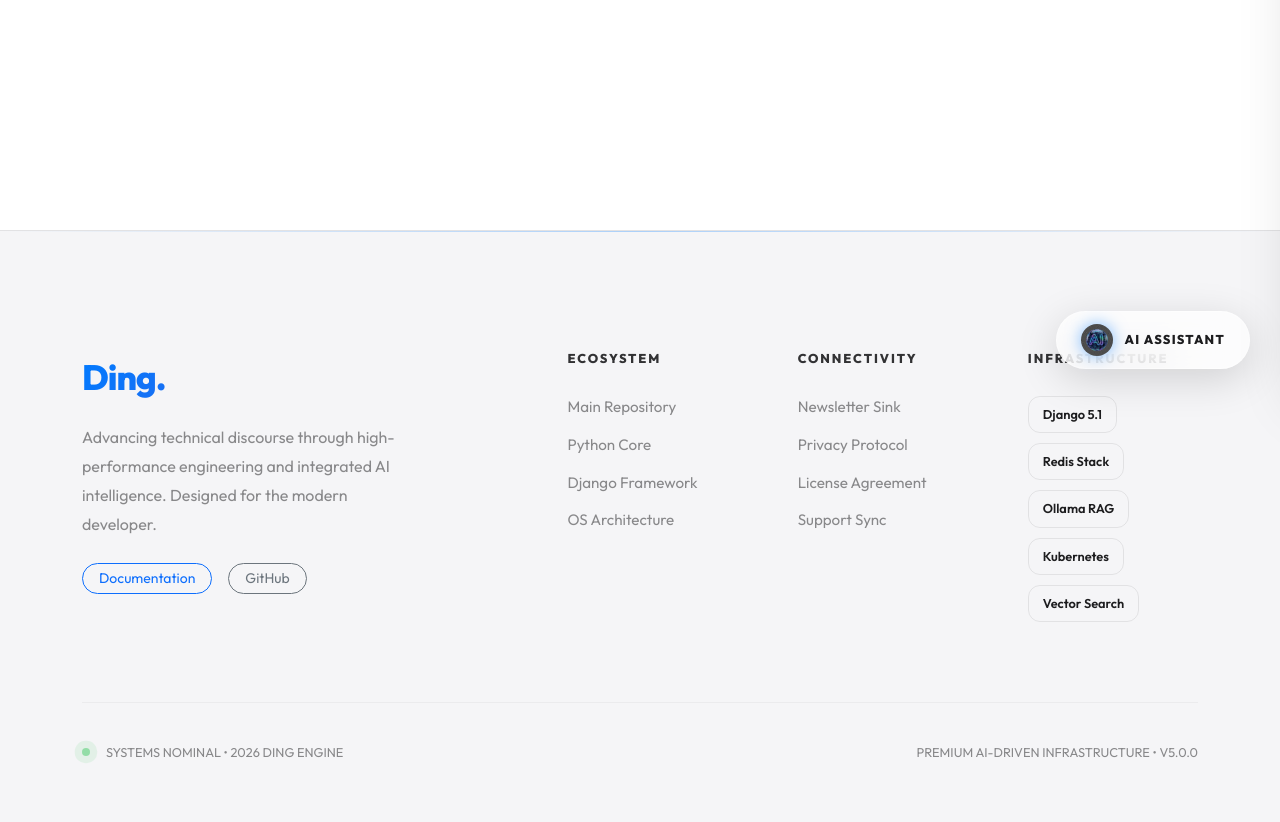
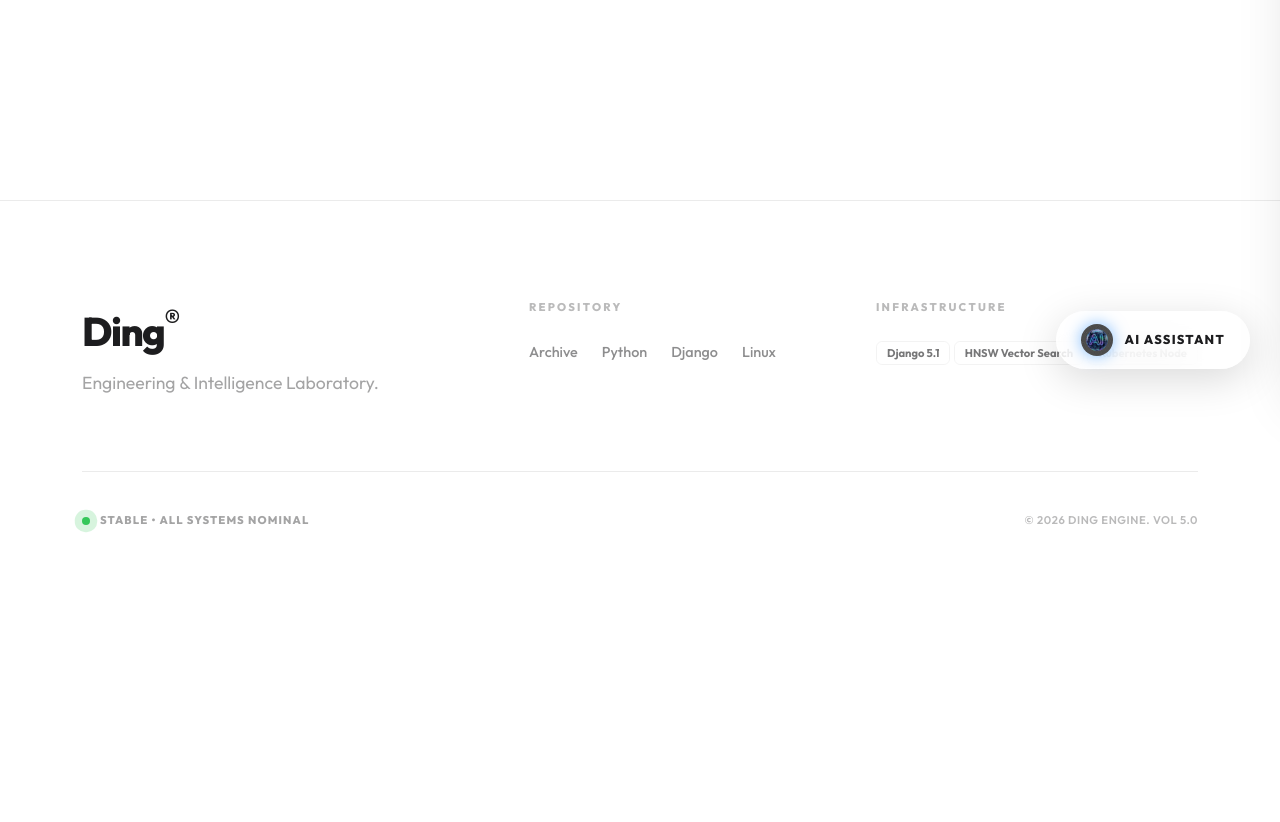
Before and after one commit to Viktorpav/iooding, a Django app: page / in a window 1280 px wide. Shown: the part 401-1223 px from the top of the page. After the commit the page ends 933 px from the top, so only its background shows below. Run offline with Django 3.2, Linux system fonts and the light colour scheme; data that the repository does not hold is empty; some libraries are stand-ins or nearby versions.

Commit message:
Final fix of design of the footer

```diff
--- a/k8s/manifests/deployment.yaml
+++ b/k8s/manifests/deployment.yaml
@@ -29,7 +29,7 @@ spec:
       restartPolicy: OnFailure
       containers:
         - name: migrate
-          image: viktor2003/iooding:v54
+          image: viktor2003/iooding:v56
           command: ["sh", "-c", "/app/docker-entrypoint.sh deploy"]
           env:
             - name: DJANGO_SUPERUSER_USERNAME
@@ -83,7 +83,7 @@ spec:
           command: ["sh", "-c", "until nc -z postgres 5432; do sleep 1; done"]
       containers:
         - name: iooding
-          image: viktor2003/iooding:v54
+          image: viktor2003/iooding:v56
           ports: [{ containerPort: 8000 }]
           env:
             - name: DB_PASSWORD
--- a/static/css/style.css
+++ b/static/css/style.css
@@ -607,112 +607,86 @@ body.ai-active {
 
 /* --- Site Footer --- */
 .site-footer {
-    padding: 120px 0 60px;
-    background: var(--surface);
+    padding: 100px 0 50px;
+    background: var(--bg);
     border-top: 1px solid var(--border);
-    margin-top: 150px;
+    margin-top: 120px;
     position: relative;
-    overflow: hidden;
-}
-
-.site-footer::before {
-    content: "";
-    position: absolute;
-    top: 0;
-    left: 50%;
-    transform: translateX(-50%);
-    width: 100%;
-    height: 1px;
-    background: linear-gradient(90deg, transparent, var(--primary), transparent);
-    opacity: 0.3;
 }
 
 .footer-content {
-    display: grid;
-    grid-template-columns: 2.5fr 1fr 1fr 1fr;
-    gap: 60px;
-    margin-bottom: 80px;
+    display: flex;
+    justify-content: space-between;
+    align-items: flex-start;
+    gap: 80px;
+    margin-bottom: 60px;
+    flex-wrap: wrap;
 }
 
 .footer-brand .brand-text {
-    font-size: 2.2rem;
-    font-weight: 900;
-    margin-bottom: 20px;
+    font-size: 2.5rem;
+    font-weight: 800;
+    margin-bottom: 10px;
     display: block;
-    letter-spacing: -1px;
-    background: var(--primary-gradient);
-    -webkit-background-clip: text;
-    background-clip: text;
-    -webkit-text-fill-color: transparent;
+    letter-spacing: -1.5px;
+    color: var(--text);
 }
 
-.footer-brand p {
-    opacity: 0.5;
-    font-size: 1rem;
-    line-height: 1.8;
-    max-width: 320px;
+.minimal-tagline {
+    font-size: 1.1rem;
+    font-weight: 400;
+    opacity: 0.4;
+    max-width: 300px;
+    line-height: 1.4;
+}
+
+.footer-nav-minimal {
+    display: flex;
+    gap: 100px;
+    flex-wrap: wrap;
 }
 
 .footer-section h4 {
-    font-size: 0.8rem;
+    font-size: 0.7rem;
     font-weight: 800;
     text-transform: uppercase;
-    letter-spacing: 0.15em;
-    margin-bottom: 30px;
-    color: var(--text);
-    opacity: 0.9;
+    letter-spacing: 0.2em;
+    margin-bottom: 25px;
+    opacity: 0.3;
 }
 
 .footer-links {
     list-style: none;
     padding: 0;
+    margin: 0;
 }
 
-.footer-links li {
-    margin-bottom: 15px;
+.footer-links.horizontal {
+    display: flex;
+    gap: 24px;
 }
 
 .footer-links a {
     color: var(--text);
     opacity: 0.5;
-    font-size: 0.95rem;
+    font-size: 0.9rem;
+    font-weight: 500;
     text-decoration: none;
-    transition: all 0.3s;
-    display: flex;
-    align-items: center;
-    gap: 8px;
+    transition: opacity 0.3s;
 }
 
 .footer-links a:hover {
     opacity: 1;
-    color: var(--primary);
-    transform: translateX(5px);
 }
 
-.tech-stack-flex {
-    display: flex;
-    flex-wrap: wrap;
-    gap: 10px;
-}
-
-.tech-tag {
-    display: flex;
-    align-items: center;
-    gap: 6px;
-    padding: 8px 14px;
+.tech-tag.mini {
+    padding: 4px 10px;
     background: rgba(var(--text), 0.03);
     border: 1px solid var(--border);
-    color: var(--text);
-    border-radius: 12px;
-    font-size: 0.8rem;
-    font-weight: 600;
-    transition: all 0.3s;
-}
-
-.tech-tag:hover {
-    background: var(--bg);
-    border-color: var(--primary);
-    transform: translateY(-3px);
+    border-radius: 6px;
+    font-size: 0.7rem;
+    font-weight: 700;
+    opacity: 0.6;
 }
 
 .footer-bottom {
@@ -721,8 +695,48 @@ body.ai-active {
     display: flex;
     justify-content: space-between;
     align-items: center;
-    font-size: 0.8rem;
-    opacity: 0.5;
+}
+
+.status-badge-premium {
+    display: flex;
+    align-items: center;
+    gap: 10px;
+}
+
+.status-msg {
+    font-size: 0.7rem;
+    font-weight: 800;
+    letter-spacing: 0.1em;
+    opacity: 0.4;
+}
+
+.footer-legal {
+    font-size: 0.7rem;
+    font-weight: 600;
+    opacity: 0.3;
+    letter-spacing: 0.05em;
+}
+
+@media (max-width: 768px) {
+    .footer-content {
+        gap: 40px;
+    }
+
+    .footer-nav-minimal {
+        flex-direction: column;
+        gap: 40px;
+    }
+
+    .footer-links.horizontal {
+        flex-direction: column;
+        gap: 12px;
+    }
+
+    .footer-bottom {
+        flex-direction: column;
+        gap: 20px;
+        text-align: center;
+    }
 }
 
 /* Responsive adjustments */
@@ -733,12 +747,6 @@ body.ai-active {
 
     body.ai-active {
         padding-right: 400px;
-    }
-}
-
-@media (max-width: 992px) {
-    .footer-content {
-        grid-template-columns: 1fr 1fr;
     }
 }
 
@@ -755,9 +763,4 @@ body.ai-active {
         right: 20px;
         bottom: 20px;
     }
-
-    .footer-content {
-        grid-template-columns: 1fr;
-        text-align: center;
-    }
 }
--- a/templates/base.html
+++ b/templates/base.html
@@ -85,54 +85,39 @@
     <div class="container">
       <div class="footer-content">
         <div class="footer-brand">
-          <span class="brand-text">Ding.</span>
-          <p>Advancing technical discourse through high-performance engineering and integrated AI intelligence. Designed
-            for the modern developer.</p>
-          <div class="mt-4 d-flex gap-3">
-            <a href="#" class="btn btn-outline-primary btn-sm rounded-pill px-3">Documentation</a>
-            <a href="#" class="btn btn-outline-secondary btn-sm rounded-pill px-3">GitHub</a>
-          </div>
+          <span class="brand-text">Ding<sup>&reg;</sup></span>
+          <p class="minimal-tagline">Engineering & Intelligence Laboratory.</p>
         </div>
 
+        <div class="footer-nav-minimal">
           <div class="footer-section">
-          <h4>Ecosystem</h4>
-          <ul class="footer-links">
-            <li><a href="{% url 'blog:post_list' %}">Main Repository</a></li>
-            <li><a href="{% url 'blog:post_tag' tag_slug='python' %}">Python Core</a></li>
-            <li><a href="{% url 'blog:post_tag' tag_slug='django' %}">Django Framework</a></li>
-            <li><a href="{% url 'blog:post_tag' tag_slug='linux' %}">OS Architecture</a></li>
-          </ul>
-        </div>
-
-        <div class="footer-section">
-          <h4>Connectivity</h4>
-          <ul class="footer-links">
-            <li><a href="#">Newsletter Sink</a></li>
-            <li><a href="#">Privacy Protocol</a></li>
-            <li><a href="#">License Agreement</a></li>
-            <li><a href="#">Support Sync</a></li>
+            <h4>Repository</h4>
+            <ul class="footer-links horizontal">
+              <li><a href="{% url 'blog:post_list' %}">Archive</a></li>
+              <li><a href="{% url 'blog:post_tag' tag_slug='python' %}">Python</a></li>
+              <li><a href="{% url 'blog:post_tag' tag_slug='django' %}">Django</a></li>
+              <li><a href="{% url 'blog:post_tag' tag_slug='linux' %}">Linux</a></li>
             </ul>
           </div>
 
           <div class="footer-section">
             <h4>Infrastructure</h4>
             <div class="tech-stack-flex">
-            <span class="tech-tag">Django 5.1</span>
-            <span class="tech-tag">Redis Stack</span>
-            <span class="tech-tag">Ollama RAG</span>
-            <span class="tech-tag">Kubernetes</span>
-            <span class="tech-tag">Vector Search</span>
+              <span class="tech-tag mini">Django 5.1</span>
+              <span class="tech-tag mini">HNSW Vector Search</span>
+              <span class="tech-tag mini">Kubernetes Node</span>
+            </div>
           </div>
         </div>
       </div>
 
       <div class="footer-bottom">
-        <div class="d-flex align-items-center gap-3">
+        <div class="status-badge-premium">
           <span class="pulse"></span>
-          <span>SYSTEMS NOMINAL • {% now "Y" %} DING ENGINE</span>
+          <span class="status-msg">STABLE • ALL SYSTEMS NOMINAL</span>
         </div>
-        <div class="d-none d-md-block">
-          <span>PREMIUM AI-DRIVEN INFRASTRUCTURE • V5.0.0</span>
+        <div class="footer-legal">
+          <span>&copy; {% now "Y" %} DING ENGINE. VOL 5.0</span>
         </div>
       </div>
     </div>
--- a/templates/includes/chat_widget.html
+++ b/templates/includes/chat_widget.html
@@ -100,12 +100,6 @@
                 </div>
             </div>
 
-            <!-- Cool Idea: Quick Actions -->
-            <div class="quick-actions">
-                <button onclick="sendQuickAction('Summarize this page')">📝 Summarize</button>
-                <button onclick="sendQuickAction('Who are you?')">🤖 Identity</button>
-            </div>
-
             <div class="sidebar-footer">
                 <div class="input-advanced-wrap">
                     <textarea id="ai-user-input" placeholder="Type your technical query..." rows="1"></textarea>
```
Lines whose indentation alone changed are shown as unchanged.
